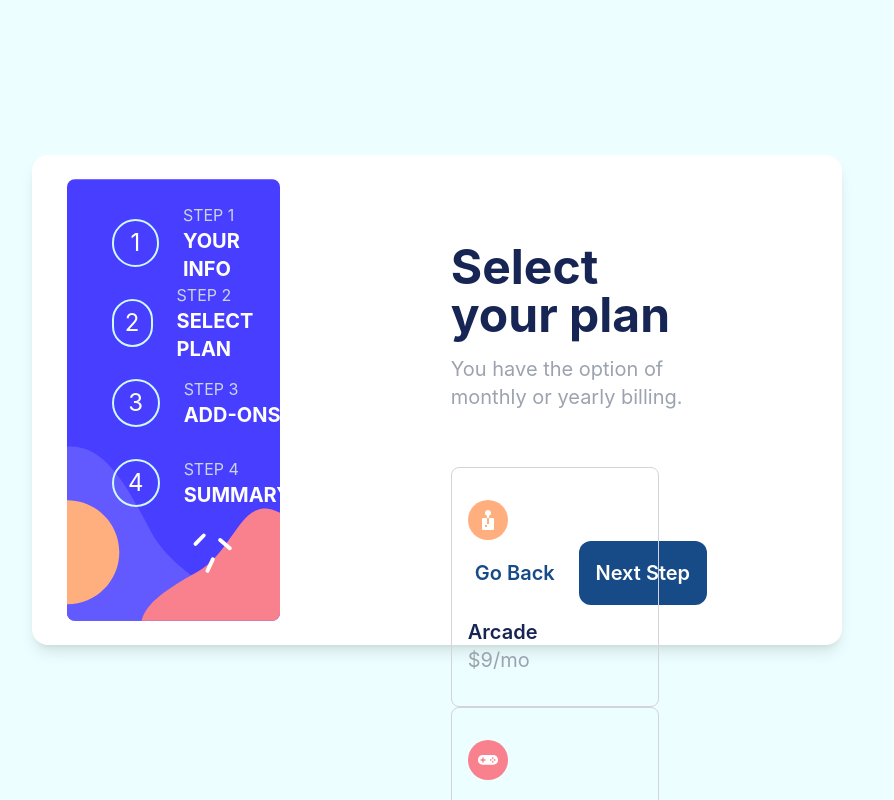
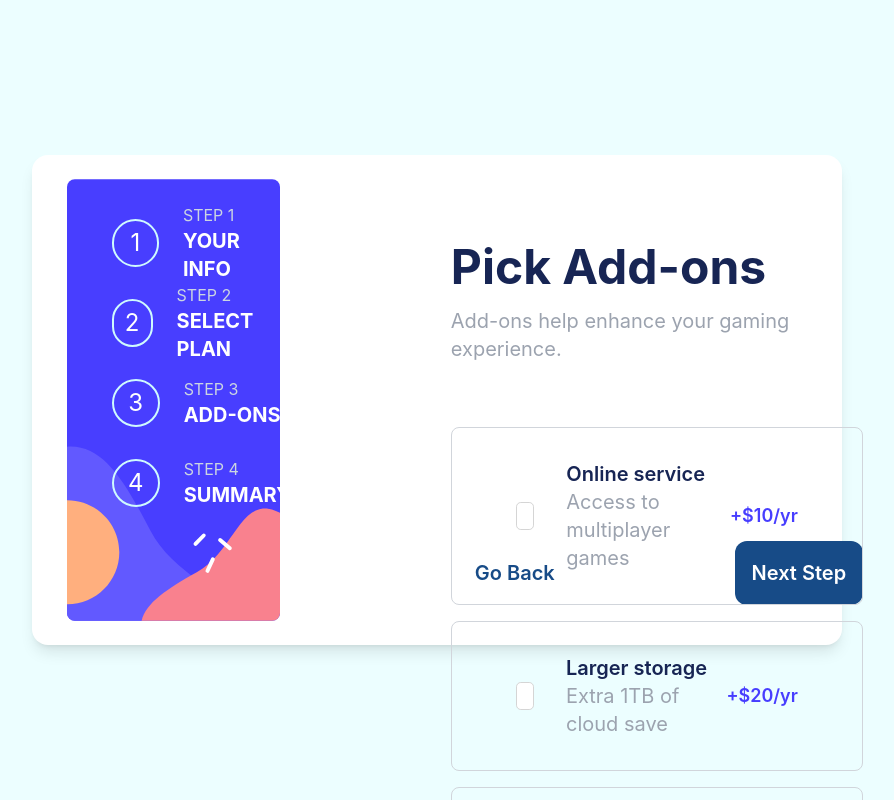
Before and after one commit to BlckTitan/palma, a React (Create React App) app: page / in a window 1280 px wide. Shown: the top 800 px of the page, without its empty margins (203-1097 px from the left). Built offline with nearby package versions, Linux system fonts and the light colour scheme; the HTML template or start-up script is replaced by a standard one.

Commit message:
built the addOns component

```diff
--- a/src/App.js
+++ b/src/App.js
@@ -3,7 +3,8 @@
 //component
 import Sidebar from './components/sidebar/Sidebar';
 //import YourInfo from './components/yourInfo/YourInfo';
-import Plan from './components/plan/Plan';
+//import Plan from './components/plan/Plan';
+import AddOns from './components/AddOns/AddOns';
 function App() {
 
 
@@ -18,7 +19,7 @@
           <Sidebar/>
         </div>
         <div className='form_component w-full h-full  text-blue-950'>
-          <Plan/>
+          <AddOns/>
         </div>
       </form>
     </div>
--- /dev/null
+++ b/src/components/AddOns/AddOns.jsx
@@ -0,0 +1,53 @@
+import React from 'react';
+import './style/addOns_style.css';
+
+export default function AddOns({userPlan}) {
+    const addOns_inputs = [
+        {title: 'Online service', price_label_year: '+$10/yr', price_year: 10, description: 'Access to multiplayer games', price_label_month: '$1/mo', price_month: 1,},
+        {title: 'Larger storage', price_label_year: '+$20/yr', price_year: 20, description: 'Extra 1TB of cloud save', price_label_month: '$2/mo', price_month: 2},
+        {title: 'Customizable profile', price_label_year: '+$20/yr', price_year: 20, description: 'Custom theme on your profile', price_label_month: '$2/mo', price_month: 2},
+      ]
+
+  return (
+    <div className='addOns_container w-full h-full  text-blue-950'>
+        <div className='w-full h-5/6'>
+            <header>
+              <h1 className='text-5xl font-bold'>Pick Add-ons</h1>
+              <p className='text-xl text-gray-400 mt-4 mb-14'>
+               Add-ons help enhance your gaming experience.
+              </p>
+            </header>
+
+            <div className='field_label_inputs flex flex-col'>
+              {addOns_inputs.map((addOns, index) => (
+                <label for={addOns.title} className='selectable_cards
+                      relative w-full h-30 rounded-lg
+                      cursor-pointer px-16 my-2
+                      flex justify-between items-center
+                      border border-solid border-gray-300
+                  ' key={index}>
+                  <input id={addOns.title} type='checkbox' value='' className='checkbox mr-4'/>
+                  <div className='card_details
+                            flex flex-col
+                            w-full h-full
+                            py-8 px-4 relative'
+                  >
+
+                    <h3 className='title font-semibold text-xl text-blue-950'>{addOns.title}</h3>
+                    <p className='freePackage text-gray-400 font-normal text-xl'>{addOns.description}</p>
+                  </div>
+
+                  <span className='price text-lg font-semibold'>{(userPlan === true) ? addOns.price_label_month : addOns.price_label_year}</span>
+                </label>
+              ))}
+            </div>
+
+          </div>
+
+          <footer className='w-full h-1/6 form_container flex justify-between items-end'>
+            <button className='btn_back w-32 h-16 text-xl font-semibold'>Go Back</button>
+            <button className='btn_next w-32 h-16 text-white text-xl font-semibold rounded-xl'>Next Step</button>
+          </footer>
+    </div>
+  )
+}
--- a/src/components/AddOns/Plan.jsx
+++ /dev/null
@@ -1,53 +0,0 @@
-import React, { useState } from 'react';
-import './style/plan_style.css';
-import icon_arcade from '../../assets/images/icon-arcade.svg';
-import icon_advanced from '../../assets/images/icon-advanced.svg';
-import icon_pro from '../../assets/images/icon-pro.svg';
-
-export default function AddOns() {
-    const [monthlyDuration, setMonthlyDuration] = useState(true)
-    const plan_inputs = [
-        {title: 'Online service', price_label_year: '+$10/yr', price_year: 10, free: 'Access to multiplayer games', price_label_month: '$1/mo', price_month: 1,},
-        {title: 'Larger storage', price_label_year: '+$20/yr', price_year: 20, free: 'Extra 1TB of cloud save', price_label_month: '$2/mo', price_month: 2},
-        {title: 'Customizable profile', price_label_year: '+$20/yr', price_year: 20, free: 'Custom theme on your profile', price_label_month: '$2/mo', price_month: 2},
-      ]
-
-  return (
-    <div className='addOns_container w-full h-full  text-blue-950'>
-        <div className='w-full h-5/6'>
-            <header>
-              <h1 className='text-5xl font-bold'>Pick Add-ons</h1>
-              <p className='text-xl text-gray-400 mt-4 mb-14'>
-               Add-ons help enhance your gaming experience.
-              </p>
-            </header>
-
-            <div className='field_label_inputs flex flex-wrap items-center justify-between'>
-              {plan_inputs.map((plans, index) => (
-                <label for={plans.title} className='selectable_cards block relative w-52 h-60 cursor-pointer' key={index}>
-                  <input id={plans.title} type='checkbox' value={(monthlyDuration === true) ? plans.price_month : plans.price_year} className='checkbox hidden'/>
-                  <div className='card_details
-                            flex flex-col
-                            w-full h-full
-                            rounded-lg
-                            border border-solid border-gray-300
-                            py-8 px-4'
-                  >
-                    <header className='w-full h-4/5'>{plans.icon}</header>
-                    <h3 className='title font-semibold text-xl text-blue-950'>{plans.title}</h3>
-                    <span className='price text-gray-400 text-xl font-normal'>{(monthlyDuration === true) ? plans.price_label_month : plans.price_label_year}</span>
-                    <span className='freePackage text-blue-950'>{(monthlyDuration === false) ? plans.free : ''}</span>
-                  </div>
-                </label>
-              ))}
-            </div>
-
-          </div>
-
-          <footer className='w-full h-1/6 form_container flex justify-between items-end'>
-            <button className='btn_back w-32 h-16 text-xl font-semibold'>Go Back</button>
-            <button className='btn_next w-32 h-16 text-white text-xl font-semibold rounded-xl'>Next Step</button>
-          </footer>
-    </div>
-  )
-}
--- /dev/null
+++ b/src/components/AddOns/style/addOns_style.css
@@ -0,0 +1,55 @@
+@import url('https://fonts.googleapis.com/css2?family=Material+Symbols+Outlined:opsz,wght,FILL,GRAD@48,400,0,0');
+div.addOns_container{
+    position: relative;
+    padding: 4rem 10rem 1rem 10rem;
+}
+div.field_label_inputs > label.selectable_cards:has(input.checkbox:checked){
+    border: 1px solid var(--purplish-blue);
+    background-color: rgb(248 250 252);
+}
+div.field_label_inputs > label.selectable_cards:hover{
+    border: 1px solid var(--purplish-blue);
+}
+div.field_label_inputs > label.selectable_cards > span.price,
+div.field_label_inputs > label.selectable_cards > input{
+    color: var(--purplish-blue);
+}
+div.field_label_inputs > label.selectable_cards > input{
+    appearance: none;
+    -webkit-appearance: none;
+    width: 30px;
+    height: 28px;
+    background-color: #fff;
+    border-radius: 0.3rem;
+    cursor: pointer;
+    position: relative;
+    color: #fff;
+    border: 1px solid #d5d5d5;
+    display: flex;
+    justify-content: center;
+    align-items: center;
+}
+div.field_label_inputs > label.selectable_cards > input::after{
+    content: '\e876';
+    font-size: 1.7rem;
+    font-weight: 900;
+    font-family: 'Material Symbols Outlined';
+    background-color: var(--purplish-blue);
+    width: auto;
+    height: 30px;
+    border-radius: 0.3rem;
+    display: none;
+}
+div.field_label_inputs > label.selectable_cards > input.checkbox:checked::after{
+    display: flex;
+    justify-content: center;
+    align-items: center;
+}
+footer > button.btn_back{
+    color: var(--dark-blue);
+}
+footer > button.btn_next{
+    background-color: var(--dark-blue);
+    color: #fff;
+}
+/**var(--purplish-blue)*/
```
Also changed, not shown: src/components/AddOns/style/plan_style.css (deleted, +0 -18 lines).
